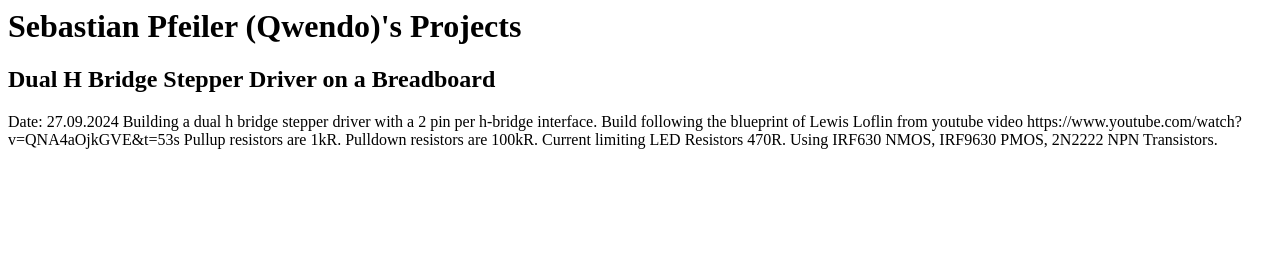
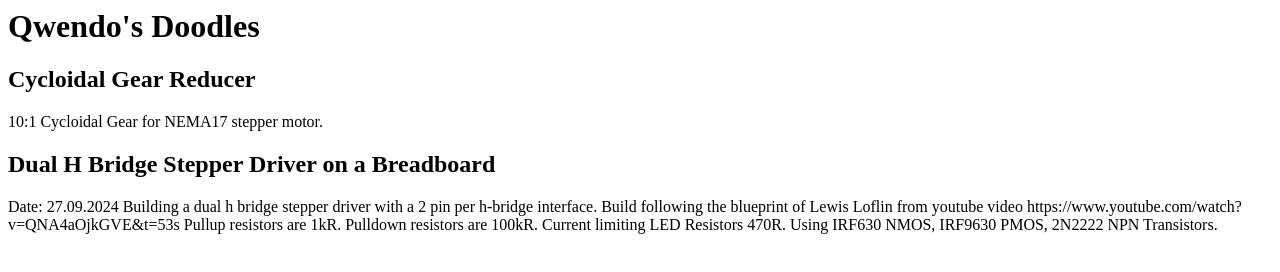
Before and after one commit to Qwendu/Qwendu.github.io, a plain HTML site: page index.html in a window 1280 px wide. Drawn offline with Linux system fonts and the light colour scheme.

Commit message:
Add cycloidal reducer

```diff
--- a/index.html
+++ b/index.html
@@ -1,6 +1,13 @@
 <h1>
-Sebastian Pfeiler (Qwendo)'s Projects
+Qwendo's Doodles
 </h1>
+
+<h2>
+Cycloidal Gear Reducer
+</h2>
+<div>
+10:1 Cycloidal Gear for NEMA17 stepper motor.
+</div>
 
 <h2>
 Dual H Bridge Stepper Driver on a Breadboard
```
